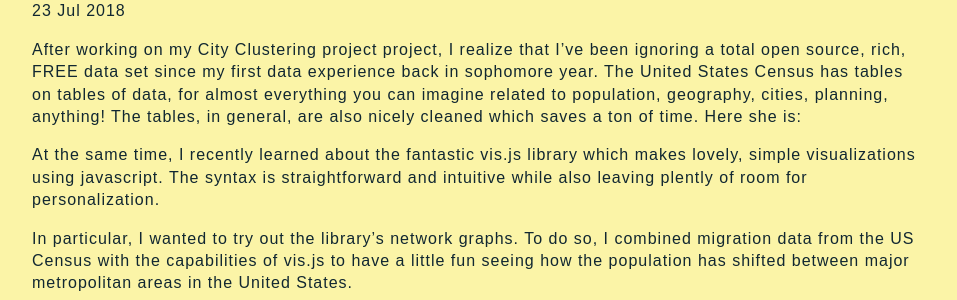
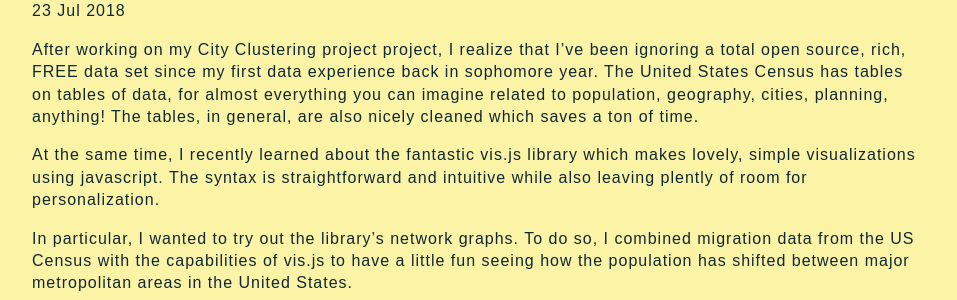
Before and after one commit to ashleyajohn/ashleyajohn.github.io, a Jekyll site: the page built from _posts/2018-07-23-networks.md, in a window 1280 px wide and 900 px high. Shown: the part 250-550 px from the top of the window, without its empty margins (160-1117 px from the left). Built offline with Jekyll 4.4.1, drawn with Linux system fonts in a browser that asks for light colours.

Commit message:
Update 2018-07-23-networks.md

```diff
--- a/_posts/2018-07-23-networks.md
+++ b/_posts/2018-07-23-networks.md
@@ -6,9 +6,6 @@
 ---
 
 After working on my [City Clustering project](https://ashleyajohn.github.io/2018/06/30/city-clustering.html) project, I realize that I've been ignoring a total open source, rich, FREE data set since my first data experience back in sophomore year. The United States Census has tables on tables of data, for almost everything you can imagine related to population, geography, cities, planning, anything! The tables, in general, are also nicely cleaned which saves a ton of time.
-Here she is:
-
-<div id="visualization"></div>
 
 At the same time, I recently learned about the fantastic [vis.js](http://visjs.org//) library which makes lovely, simple visualizations using javascript. The syntax is straightforward and intuitive while also leaving plently of room for personalization.
 
```
